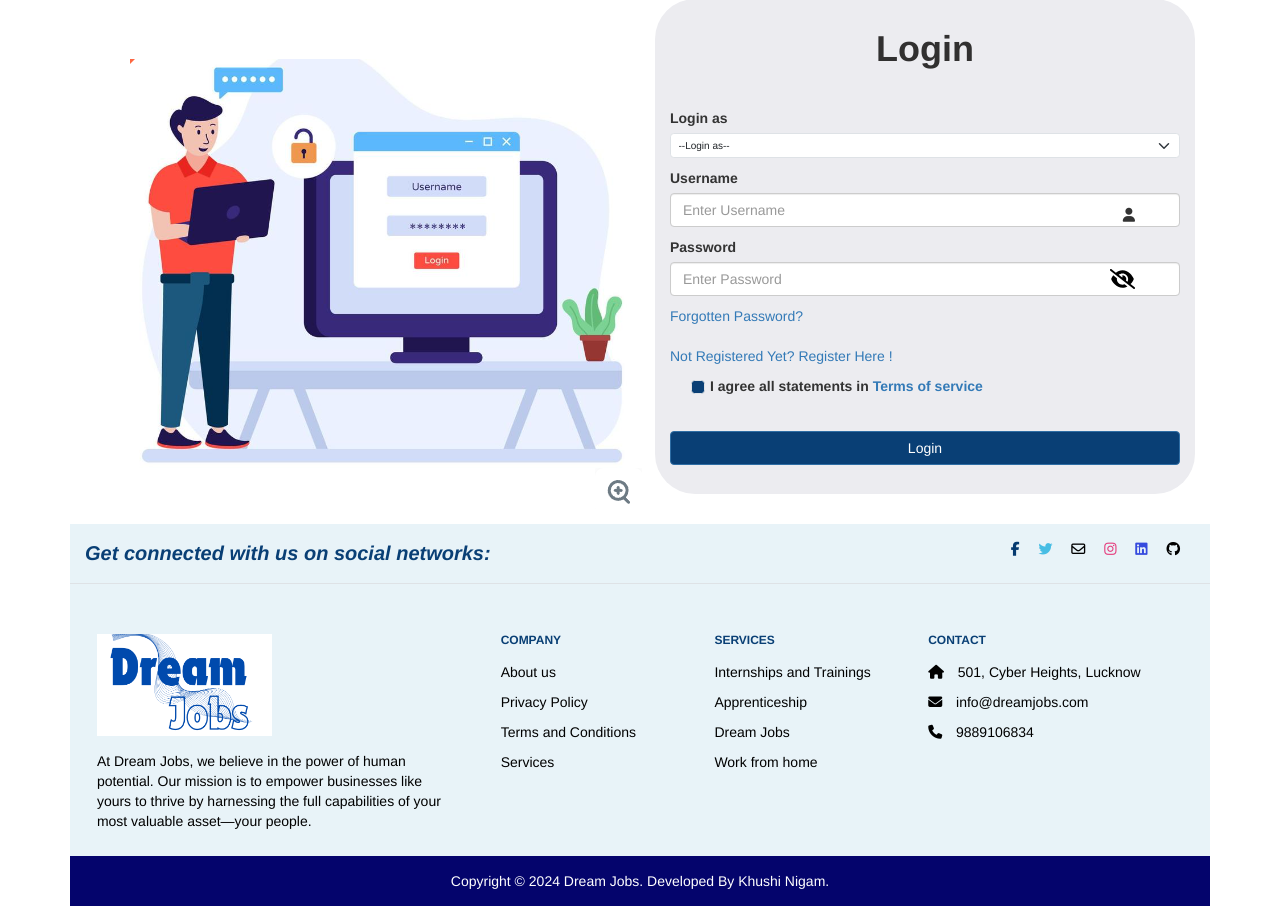
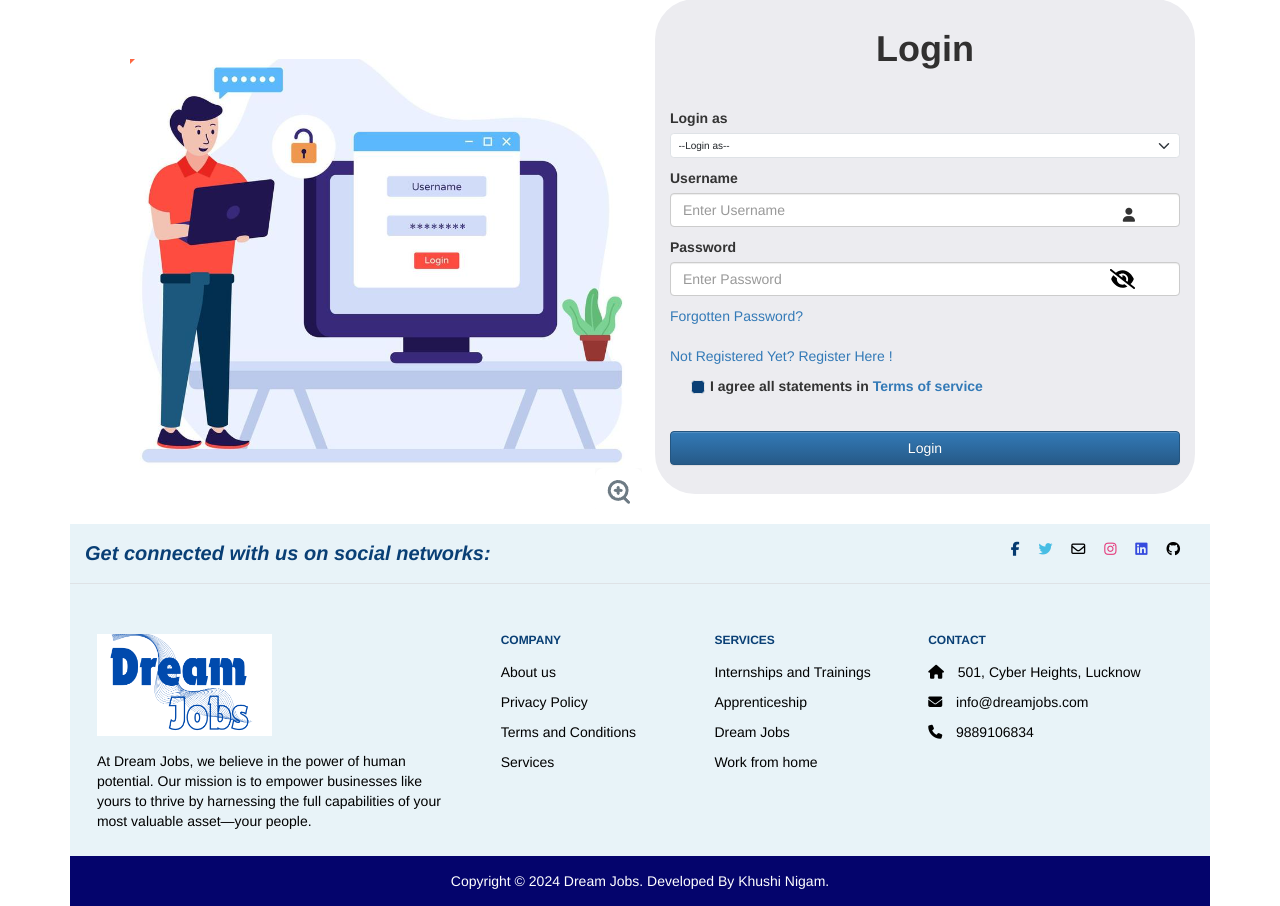
Before and after one commit to Sriikaran/jobportal, a Django app: page /login/ in a window 1280 px wide. Shown: the part 165-1071 px from the top of the page. Run offline with Django 5.2, Linux system fonts and the light colour scheme; some libraries are stand-ins or nearby versions.

Commit message:
Update login.html

```diff
--- a/jobapp/templates/login.html
+++ b/jobapp/templates/login.html
@@ -1,5 +1,13 @@
 {% extends "index.html" %}
 {% block body %}
+<!-- Latest compiled and minified CSS -->
+<link rel="stylesheet" href="https://cdn.jsdelivr.net/npm/bootstrap@3.3.7/dist/css/bootstrap.min.css" integrity="sha384-BVYiiSIFeK1dGmJRAkycuHAHRg32OmUcww7on3RYdg4Va+PmSTsz/K68vbdEjh4u" crossorigin="anonymous">
+
+<!-- Optional theme -->
+<link rel="stylesheet" href="https://cdn.jsdelivr.net/npm/bootstrap@3.3.7/dist/css/bootstrap-theme.min.css" integrity="sha384-rHyoN1iRsVXV4nD0JutlnGaslCJuC7uwjduW9SVrLvRYooPp2bWYgmgJQIXwl/Sp" crossorigin="anonymous">
+
+<!-- Latest compiled and minified JavaScript -->
+<script src="https://cdn.jsdelivr.net/npm/bootstrap@3.3.7/dist/js/bootstrap.min.js" integrity="sha384-Tc5IQib027qvyjSMfHjOMaLkfuWVxZxUPnCJA7l2mCWNIpG9mGCD8wGNIcPD7Txa" crossorigin="anonymous"></script>
 <style>
         @media only screen and (max-width:600px){
         #image{
```
